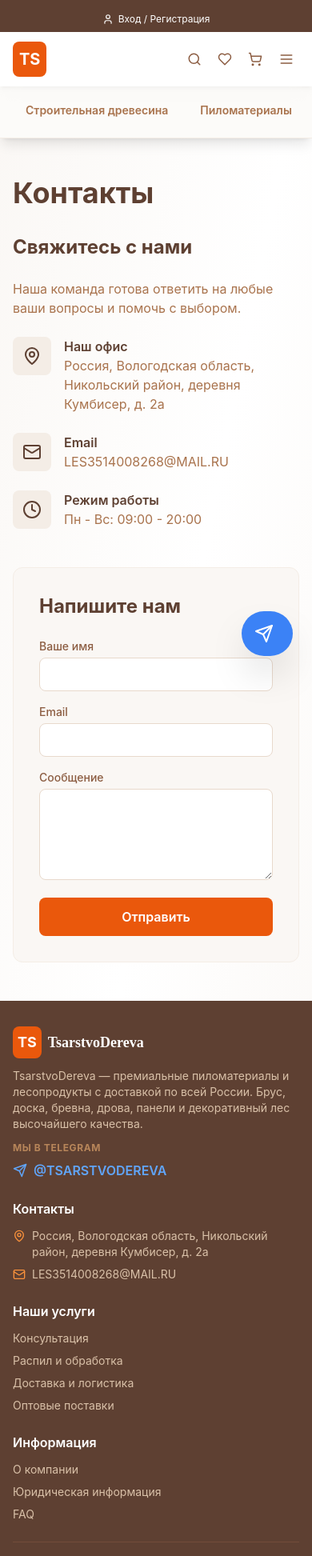
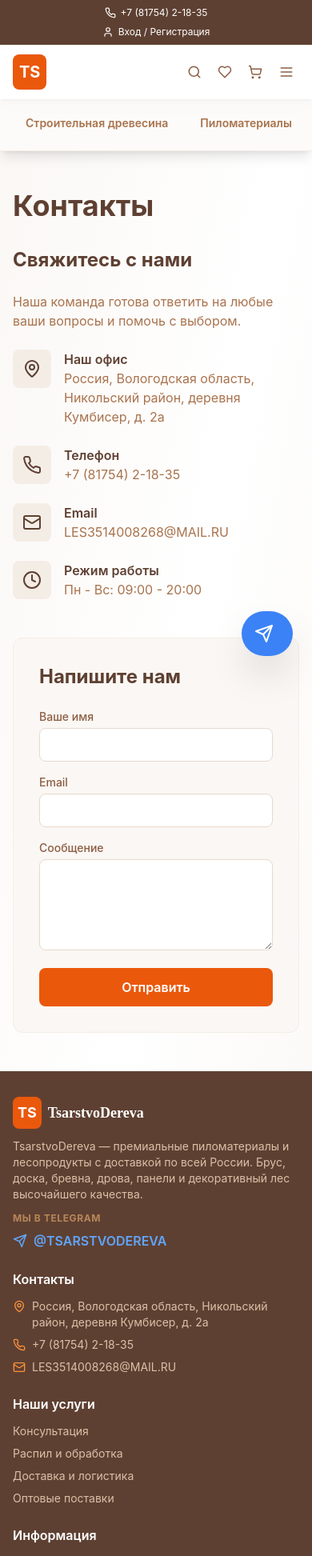
Before and after one commit to passivedrop-lab/bois, a Next.js app: page /kontakty in a window 390 px wide. Shown: the top 1945 px of the page at 80% size. Built offline with nearby package versions, Linux system fonts and the light colour scheme.

Commit message:
feat: restore phone number across Header, Footer, Contacts, and Legal pages

```diff
--- a/app/kontakty/page.tsx
+++ b/app/kontakty/page.tsx
@@ -24,7 +24,15 @@ export default function Page() {
                 </div>
               </div>
 
-              {/* Phone removed as per request */}
+              <div className="flex items-start gap-4">
+                <div className="bg-wood-100 p-3 rounded-lg">
+                  <Phone className="text-wood-900" size={24} />
+                </div>
+                <div>
+                  <h3 className="font-semibold text-wood-900">Телефон</h3>
+                  <p className="text-wood-600">+7 (81754) 2-18-35</p>
+                </div>
+              </div>
 
               <div className="flex items-start gap-4">
                 <div className="bg-wood-100 p-3 rounded-lg">
--- a/app/pravovaya-informaciya/page.tsx
+++ b/app/pravovaya-informaciya/page.tsx
@@ -11,6 +11,7 @@ export default function LegalPage() {
               <h2 className="text-2xl font-bold text-wood-900 mb-4">О компании</h2>
               <p className="mb-2"><strong>Название:</strong> ООО «ЛЕС»</p>
               <p className="mb-2"><strong>Адрес:</strong> Россия, Вологодская область, Никольский район, деревня Кумбисер, д. 2а</p>
+              <p className="mb-2"><strong>Телефон:</strong> +7 (81754) 2-18-35</p>
               <p><strong>Email:</strong> LES3514008268@MAIL.RU</p>
             </section>
 
--- a/components/Footer.tsx
+++ b/components/Footer.tsx
@@ -38,6 +38,12 @@ export default function Footer() {
               <li className="flex items-start gap-2">
                 <MapPin size={16} className="text-fire-400 mt-0.5 flex-shrink-0 sm:w-4.5 sm:h-4.5" />
                 <span>Россия, Вологодская область, Никольский район, деревня Кумбисер, д. 2а</span>
+              </li>
+              <li className="flex items-start gap-2">
+                <Phone size={16} className="text-fire-400 mt-0.5 flex-shrink-0 sm:w-4.5 sm:h-4.5" />
+                <a href="tel:+78175421835" className="hover:text-fire-400 transition break-all">
+                  +7 (81754) 2-18-35
+                </a>
               </li>
               <li className="flex items-start gap-2">
                 <Mail size={16} className="text-fire-400 mt-0.5 flex-shrink-0 sm:w-4.5 sm:h-4.5" />
--- a/components/Header.tsx
+++ b/components/Header.tsx
@@ -35,6 +35,10 @@ export default function Header() {
         <div className="container mx-auto px-4">
           <div className="flex flex-col sm:flex-row justify-between items-center gap-2 sm:gap-0 text-xs sm:text-sm">
             <div className="flex items-center gap-3 sm:gap-4">
+              <a href="tel:+78175421835" className="flex items-center gap-1.5 sm:gap-2 hover:text-fire-400 transition whitespace-nowrap">
+                <Phone size={14} className="sm:w-4 sm:h-4" />
+                <span className="text-xs sm:text-sm">+7 (81754) 2-18-35</span>
+              </a>
               <span className="hidden sm:inline">Доставка по всей России</span>
             </div>
             <div className="flex items-center gap-3 sm:gap-4">
```
